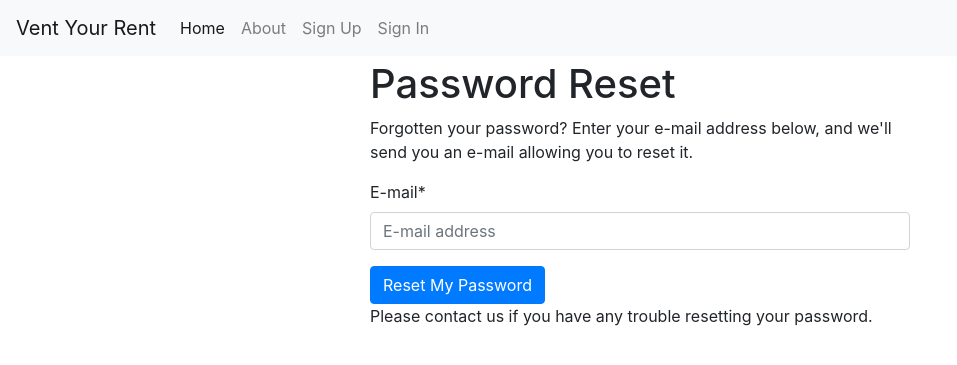
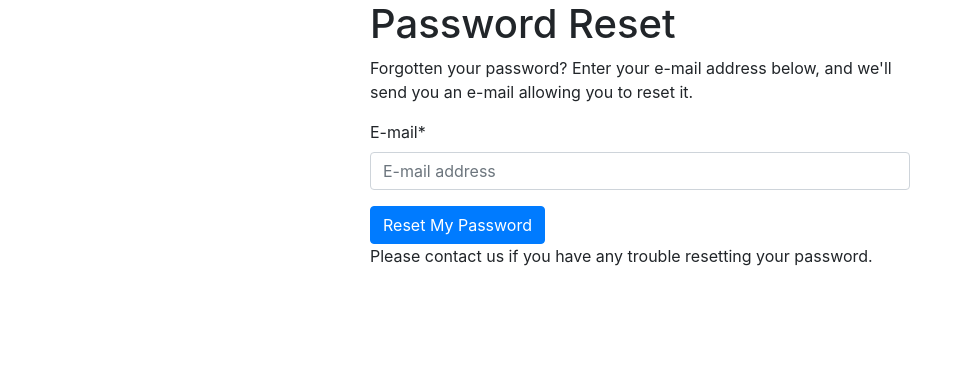
Before and after one commit to commonknowledge/vent-your-rent, a Django app: page /accounts/password/reset/ in a window 1280 px wide. Shown: the top 365 px of the page, without its empty margins (0-957 px from the left). Run offline with Django 3.2, Linux system fonts and the light colour scheme; some libraries are stand-ins or nearby versions.

Commit message:
Remove more references to cookiecutter template URLs

```diff
--- a/config/urls.py
+++ b/config/urls.py
@@ -8,16 +8,15 @@ from django.views.decorators.cache import never_cache
 from . import templates
 
 urlpatterns = [
-    path(
-        "about/", TemplateView.as_view(template_name="pages/about.html"), name="about"
-    ),
     # Django Admin, use {% url 'admin:index' %}
     path(settings.ADMIN_URL, admin.site.urls),
     # User management
     path("users/", include("vent_your_rent.users.urls", namespace="users")),
     path("accounts/", include("allauth.urls")),
     # Your stuff: custom urls includes go here
-] + static(settings.MEDIA_URL, document_root=settings.MEDIA_ROOT)
+] + static(settings.MEDIA_URL, document_root=settings.MEDIA_ROOT) + [
+    re_path(r'^((?!static).)*$', never_cache(templates.index))
+]
 
 if settings.DEBUG:
     # This allows the error pages to be debugged during development, just visit
@@ -40,12 +39,8 @@ if settings.DEBUG:
         ),
         path("500/", default_views.server_error),
     ]
+
     if "debug_toolbar" in settings.INSTALLED_APPS:
         import debug_toolbar
 
         urlpatterns = [path("__debug__/", include(debug_toolbar.urls))] + urlpatterns
-
-if not settings.DEBUG:
-    urlpatterns += [
-        re_path(r'^((?!static).)*$', never_cache(templates.index))
-    ]
--- a/vent_your_rent/templates/base.html
+++ b/vent_your_rent/templates/base.html
@@ -33,46 +33,6 @@
   </head>
 
   <body>
-
-    <div class="mb-1">
-      <nav class="navbar navbar-expand-md navbar-light bg-light">
-        <button class="navbar-toggler navbar-toggler-right" type="button" data-toggle="collapse" data-target="#navbarSupportedContent" aria-controls="navbarSupportedContent" aria-expanded="false" aria-label="Toggle navigation">
-          <span class="navbar-toggler-icon"></span>
-        </button>
-        <a class="navbar-brand" href="{% url 'home' %}">Vent Your Rent</a>
-
-        <div class="collapse navbar-collapse" id="navbarSupportedContent">
-          <ul class="navbar-nav mr-auto">
-            <li class="nav-item active">
-              <a class="nav-link" href="{% url 'home' %}">Home <span class="sr-only">(current)</span></a>
-            </li>
-            <li class="nav-item">
-              <a class="nav-link" href="{% url 'about' %}">About</a>
-            </li>
-            {% if request.user.is_authenticated %}
-              <li class="nav-item">
-                {# URL provided by django-allauth/account/urls.py #}
-                <a class="nav-link" href="{% url 'users:detail' request.user.username  %}">{% trans "My Profile" %}</a>
-              </li>
-              <li class="nav-item">
-                {# URL provided by django-allauth/account/urls.py #}
-                <a class="nav-link" href="{% url 'account_logout' %}">{% trans "Sign Out" %}</a>
-              </li>
-            {% else %}
-              <li class="nav-item">
-                {# URL provided by django-allauth/account/urls.py #}
-                <a id="sign-up-link" class="nav-link" href="{% url 'account_signup' %}">{% trans "Sign Up" %}</a>
-              </li>
-              <li class="nav-item">
-                {# URL provided by django-allauth/account/urls.py #}
-                <a id="log-in-link" class="nav-link" href="{% url 'account_login' %}">{% trans "Sign In" %}</a>
-              </li>
-            {% endif %}
-          </ul>
-        </div>
-      </nav>
-
-    </div>
 
     <div class="container">
 
```
